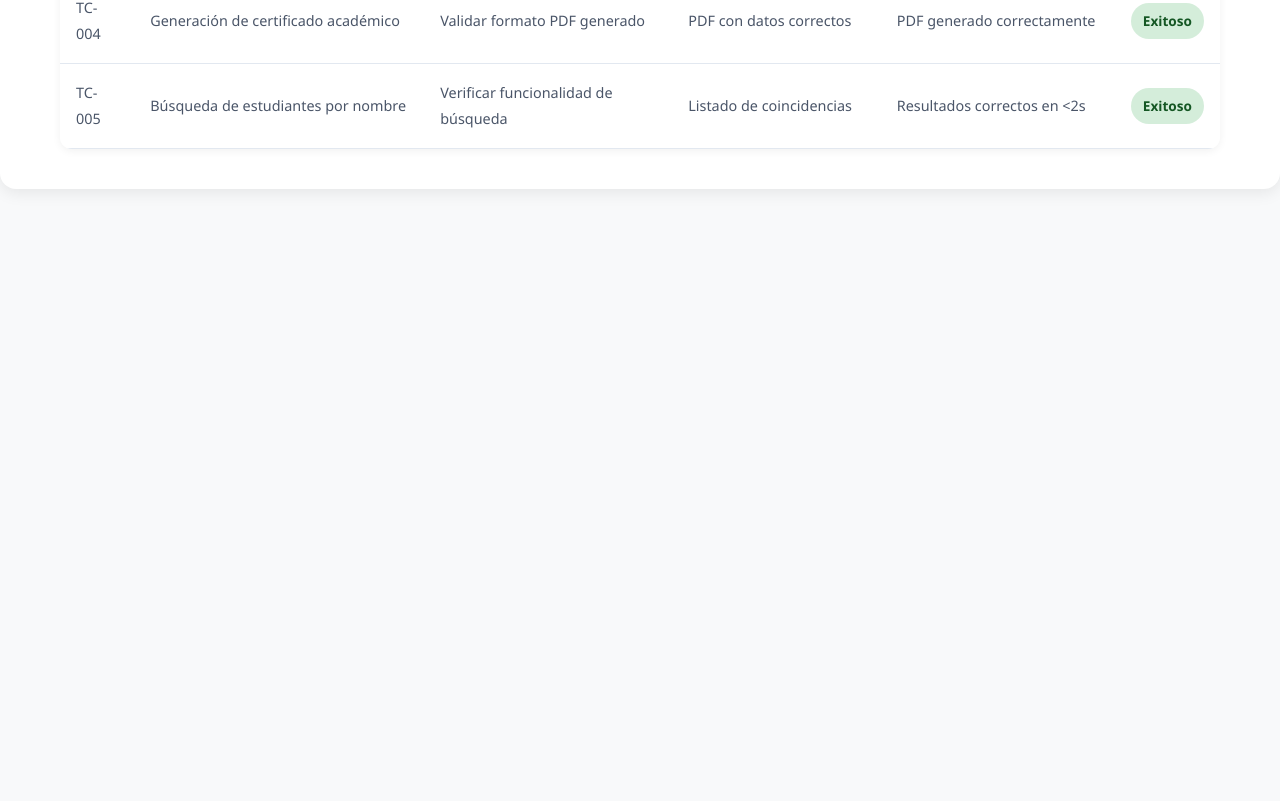
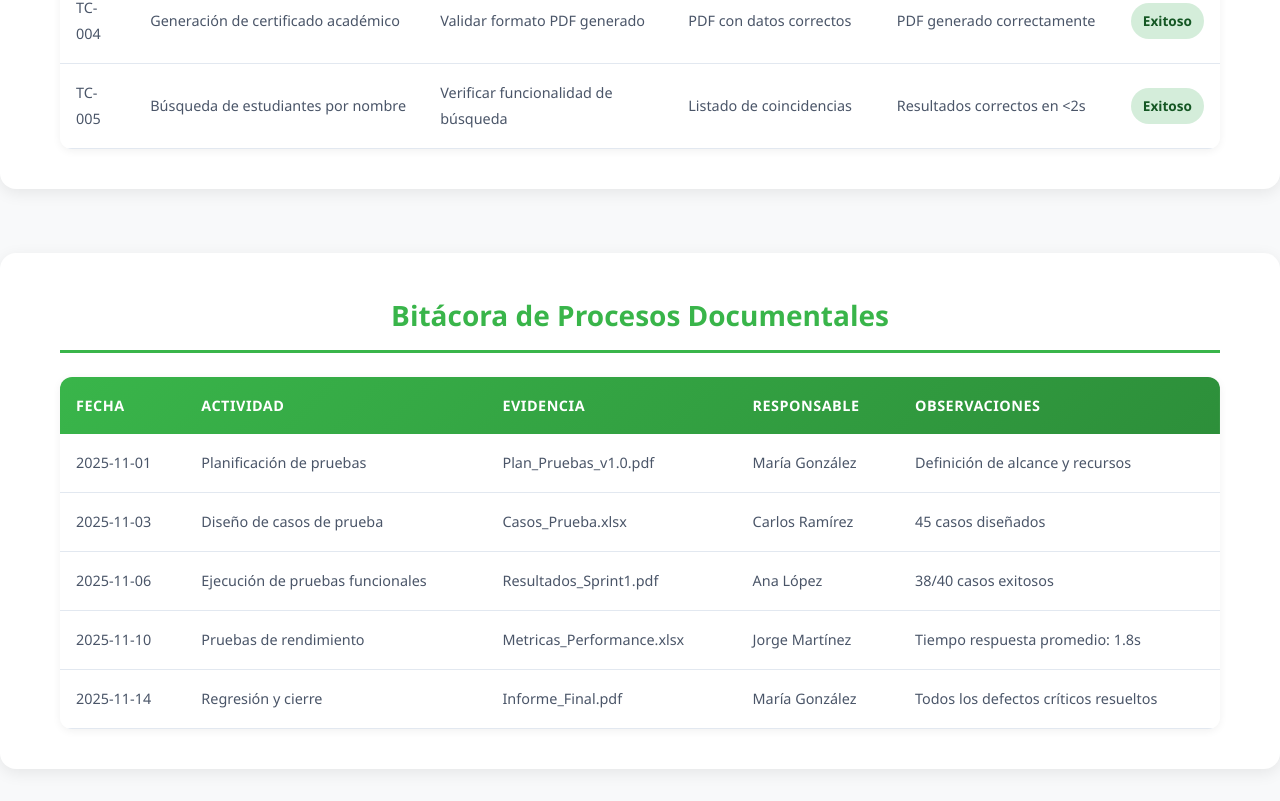
Before and after one commit to Rafael0896/InformeCalidadSoftware, a React (Vite) app: page / in a window 1280 px wide. Shown: the part 2949-3750 px from the top of the page. Before the commit the page ends 3170 px from the top, so only its background shows below. Built offline with nearby package versions, Linux system fonts and the light colour scheme.

Commit message:
Add BitacoraSection component and update App.jsx

```diff
--- a/src/App.jsx
+++ b/src/App.jsx
@@ -6,6 +6,7 @@ import SoftwareDescription from "./components/SoftwareDescription";
 import GoodPractices from "./components/GoodPractices";
 import ResourcesSummary from "./components/ResourcesSummary";
 import TestsSection from "./components/TestsSection";
+import BitacoraSection from "./components/BitacoraSection";
 
 // Componente principal de la aplicación
 export default function App (){
@@ -17,6 +18,7 @@ export default function App (){
             <GoodPractices />
             <ResourcesSummary />
             <TestsSection />
+            <BitacoraSection />
         </div>
     )
 }
--- /dev/null
+++ b/src/components/BitacoraSection.jsx
@@ -0,0 +1,74 @@
+import React from "react";
+import Section from "./Section";
+
+const BitacoraSection = () => {
+    const bitacora = [
+        {
+            fecha: '2025-11-01',
+            actividad: 'Planificación de pruebas',
+            evidencia: 'Plan_Pruebas_v1.0.pdf',
+            responsable: 'María González',
+            observaciones: 'Definición de alcance y recursos'
+        },
+        {
+            fecha: '2025-11-03',
+            actividad: 'Diseño de casos de prueba',
+            evidencia: 'Casos_Prueba.xlsx',
+            responsable: 'Carlos Ramírez',
+            observaciones: '45 casos diseñados'
+        },
+        {
+            fecha: '2025-11-06',
+            actividad: 'Ejecución de pruebas funcionales',
+            evidencia: 'Resultados_Sprint1.pdf',
+            responsable: 'Ana López',
+            observaciones: '38/40 casos exitosos'
+        },
+        {
+            fecha: '2025-11-10',
+            actividad: 'Pruebas de rendimiento',
+            evidencia: 'Metricas_Performance.xlsx',
+            responsable: 'Jorge Martínez',
+            observaciones: 'Tiempo respuesta promedio: 1.8s'
+        },
+        {
+            fecha: '2025-11-14',
+            actividad: 'Regresión y cierre',
+            evidencia: 'Informe_Final.pdf',
+            responsable: 'María González',
+            observaciones: 'Todos los defectos críticos resueltos'
+        }
+    ];
+
+    return (
+        <Section title="Bitácora de Procesos Documentales">
+            <div className="table-container">
+                <table className="table">
+                    <thead>
+                    <tr>
+                        <th>Fecha</th>
+                        <th>Actividad</th>
+                        <th>Evidencia</th>
+                        <th>Responsable</th>
+                        <th>Observaciones</th>
+                    </tr>
+                    </thead>
+
+                    <tbody>
+                    {bitacora.map((item, index) => (
+                        <tr key={index}>
+                            <td>{item.fecha}</td>
+                            <td>{item.actividad}</td>
+                            <td>{item.evidencia}</td>
+                            <td>{item.responsable}</td>
+                            <td>{item.observaciones}</td>
+                        </tr>
+                    ))}
+                    </tbody>
+                </table>
+            </div>
+        </Section>
+    );
+};
+
+export default BitacoraSection;
```
